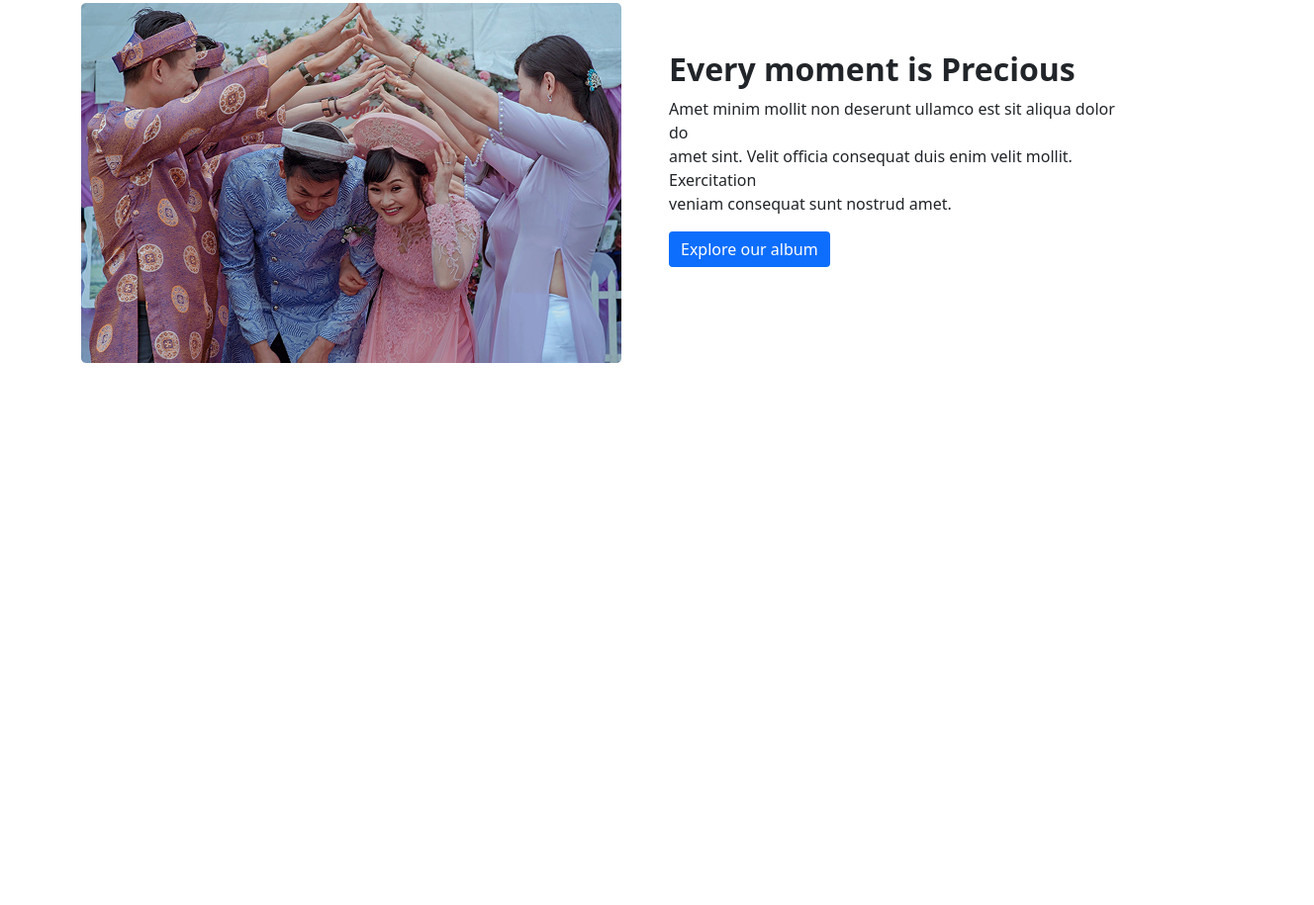
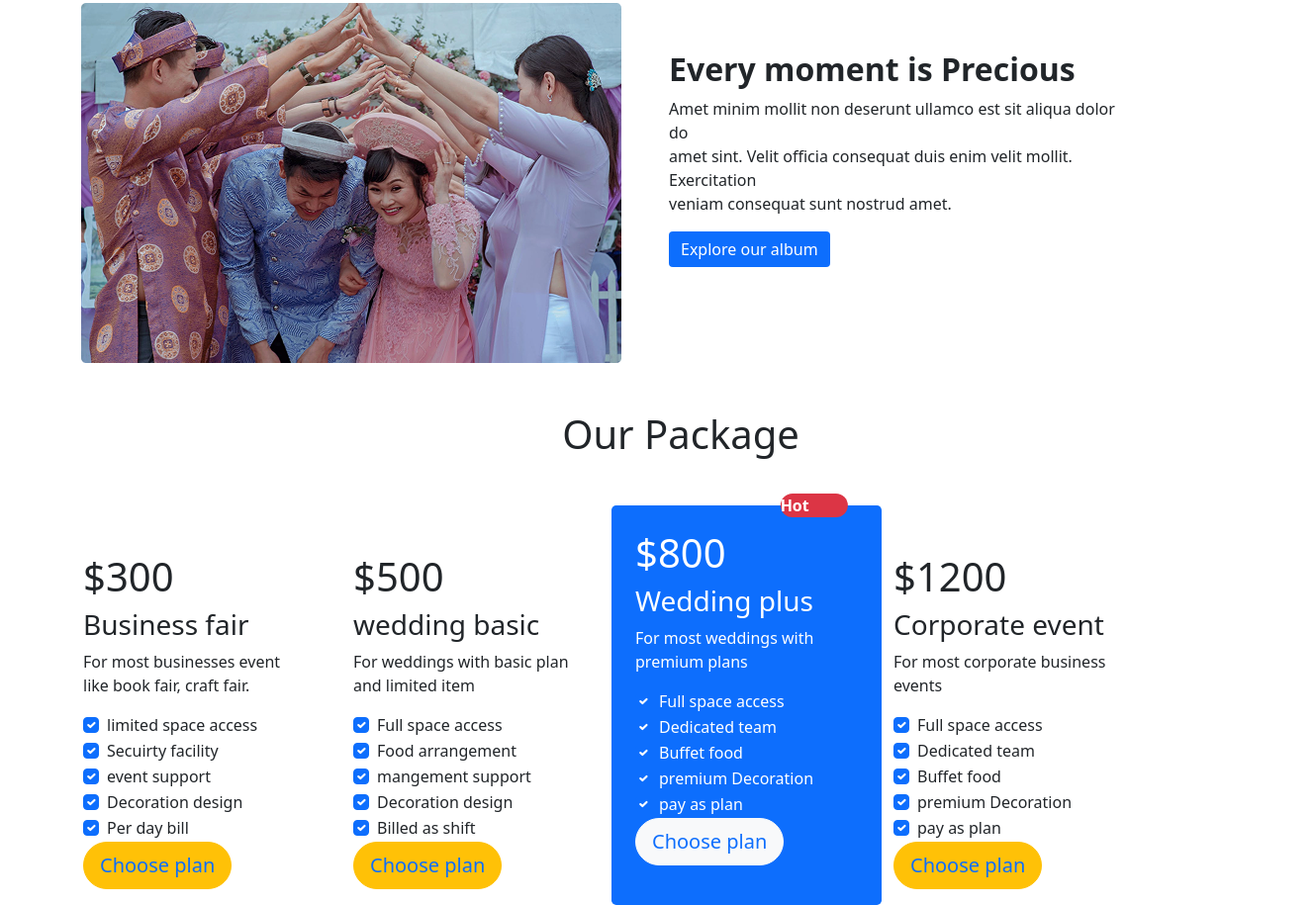
Before and after one commit to programingsikhbo/secondProject, a plain HTML site: page index.html in a window 1280 px wide. Shown: the part 620-1535 px from the top of the page at 99% size, 1328 px wide, since content can reach past the window. Before the commit the page ends 987 px from the top, so only its background shows below. Drawn offline with nearby package versions, Linux system fonts and the light colour scheme.

Commit message:
image card complete

```diff
--- a/index.html
+++ b/index.html
@@ -181,7 +181,7 @@
 
 
 <section >
-  <div class="d-flex flex-grow-0   container mt-5">
+  <div class="d-flex flex-grow-0   container mt-5 w-100 flex-sm-column flex-xl-row flex-xxl-row flex-md-row flex-row flex-sm-column-reverse ">
   <div>
     <img src="./img/img2.png" alt="">
   </div>
@@ -192,7 +192,7 @@
       amet sint. Velit officia consequat duis enim velit mollit.
       Exercitation <br> veniam consequat sunt nostrud amet.
     </p>
-    <button class="text-white btn btn-primary border-0">
+    <button class="text-white btn btn-primary border-0  ">
       Explore our album
     </button>
   </div>
@@ -201,6 +201,170 @@
 
 
 
+
+<section class=" mx-5 container-fluid">
+
+  <h1 class="d-flex justify-content-center mt-5">Our Package</h1>
+  <div class="par d-flex justify-content-between container mt-5 row row-cols-1 row-cols-sm-2 row-cols-md-3 row-cols-lg-4">
+    <!-- card1 -->
+    <div class="mt-5">
+<h1>$300</h1>
+<h3>Business fair</h3>
+<p>For most businesses event <br>
+  like book fair, craft fair.</p>
+  <div class="form-check">
+    <input class="form-check-input" type="checkbox" value="" id="flexCheckChecked" checked>
+    <label class="form-check-label" for="flexCheckChecked">
+      limited space access
+    </label>
+  </div>
+  <div class="form-check">
+    <input class="form-check-input" type="checkbox" value="" id="flexCheckChecked" checked>
+    <label class="form-check-label" for="flexCheckChecked">
+      Secuirty facility
+    </label>
+  </div>
+  <div class="form-check">
+    <input class="form-check-input" type="checkbox" value="" id="flexCheckChecked" checked>
+    <label class="form-check-label" for="flexCheckChecked">
+      event support
+    </label>
+    </div>
+  <div class="form-check">
+    <input class="form-check-input" type="checkbox" value="" id="flexCheckChecked" checked>
+    <label class="form-check-label " for="flexCheckChecked">
+      Decoration design
+    </label>
+  </div>
+  <div class="form-check">
+    <input class="form-check-input" type="checkbox" value="" id="flexCheckChecked" checked>
+    <label class="form-check-label" for="flexCheckChecked">
+      Per day bill
+    </label>
+  </div>
+  <button type="button" class="btn btn-warning btn-lg text-primary rounded-pill">Choose plan</button>
+    </div>
+    <!-- card2 -->
+    <div class="mt-5 mb-3">
+<h1>$500</h1>
+<h3>wedding basic</h3>
+<p>For weddings with basic plan <br>
+  and limited item</p>
+  <div class="form-check">
+    <input class="form-check-input" type="checkbox" value="" id="flexCheckChecked" checked>
+    <label class="form-check-label" for="flexCheckChecked">
+      Full space access
+    </label>
+  </div>
+  <div class="form-check">
+    <input class="form-check-input" type="checkbox" value="" id="flexCheckChecked" checked>
+    <label class="form-check-label" for="flexCheckChecked">
+      Food arrangement
+    </label>
+  </div>
+  <div class="form-check">
+    <input class="form-check-input" type="checkbox" value="" id="flexCheckChecked" checked>
+    <label class="form-check-label" for="flexCheckChecked">
+      mangement support
+    </label>
+    </div>
+  <div class="form-check">
+    <input class="form-check-input" type="checkbox" value="" id="flexCheckChecked" checked>
+    <label class="form-check-label " for="flexCheckChecked">
+      Decoration design
+    </label>
+  </div>
+  <div class="form-check">
+    <input class="form-check-input" type="checkbox" value="" id="flexCheckChecked" checked>
+    <label class="form-check-label" for="flexCheckChecked">
+      Billed as shift
+    </label>
+  </div>
+
+  <button type="button" class="btn btn-warning btn-lg text-primary rounded-pill">Choose plan</button>
+    </div>
+
+
+    <!-- card3 -->
+    <div class="bg-primary text-white  p-4 rounded-3 position-relative" >
+      <div class="position-absolute top-0 end-0 translate-middle bg-danger rounded-pill w-25 fw-bold ">Hot</div>
+<h1>$800</h1>
+<h3>Wedding plus</h3>
+<p>For most weddings with <br> premium plans</p>
+  <div class="form-check">
+    <input class="form-check-input " type="checkbox" value="" id="flexCheckChecked" checked>
+    <label class="form-check-label" for="flexCheckChecked">
+      Full space access
+    </label>
+  </div>
+  <div class="form-check">
+    <input class="form-check-input" type="checkbox" value="" id="flexCheckChecked" checked>
+    <label class="form-check-label" for="flexCheckChecked">
+      Dedicated team
+    </label>
+  </div>
+  <div class="form-check">
+    <input class="form-check-input" type="checkbox" value="" id="flexCheckChecked" checked>
+    <label class="form-check-label" for="flexCheckChecked">
+      Buffet food
+    </label>
+    </div>
+  <div class="form-check">
+    <input class="form-check-input" type="checkbox" value="" id="flexCheckChecked" checked>
+    <label class="form-check-label " for="flexCheckChecked">
+      premium Decoration
+    </label>
+  </div>
+  <div class="form-check">
+    <input class="form-check-input" type="checkbox" value="" id="flexCheckChecked" checked>
+    <label class="form-check-label" for="flexCheckChecked">
+      pay as plan
+    </label>
+
+  </div>
+  <button type="button" class="btn btn-light btn-lg text-primary rounded-pill">Choose plan</button>
+    </div>
+    <!-- card4 -->
+    <div class="mt-5">
+<h1>$1200</h1>
+<h3>Corporate event</h3>
+<p>For most corporate business <br>
+  events</p>
+  <div class="form-check">
+    <input class="form-check-input" type="checkbox" value="" id="flexCheckChecked" checked>
+    <label class="form-check-label" for="flexCheckChecked">
+      Full space access
+    </label>
+  </div>
+  <div class="form-check">
+    <input class="form-check-input" type="checkbox" value="" id="flexCheckChecked" checked>
+    <label class="form-check-label" for="flexCheckChecked">
+      Dedicated team
+    </label>
+  </div>
+  <div class="form-check">
+    <input class="form-check-input" type="checkbox" value="" id="flexCheckChecked" checked>
+    <label class="form-check-label" for="flexCheckChecked">
+      Buffet food
+    </label>
+    </div>
+  <div class="form-check">
+    <input class="form-check-input" type="checkbox" value="" id="flexCheckChecked" checked>
+    <label class="form-check-label " for="flexCheckChecked">
+      premium Decoration
+    </label>
+  </div>
+  <div class="form-check">
+    <input class="form-check-input" type="checkbox" value="" id="flexCheckChecked" checked>
+    <label class="form-check-label" for="flexCheckChecked">
+      pay as plan
+    </label>
+  </div>
+  <button type="button" class="btn btn-warning btn-lg text-primary rounded-pill">Choose plan</button>
+    </div>
+  </div>
+</section>
+
     <script
       src="https://cdn.jsdelivr.net/npm/bootstrap@5.0.2/dist/js/bootstrap.bundle.min.js"
       integrity="sha384-MrcW6ZMFYlzcLA8Nl+NtUVF0sA7MsXsP1UyJoMp4YLEuNSfAP+JcXn/tWtIaxVXM"
```
